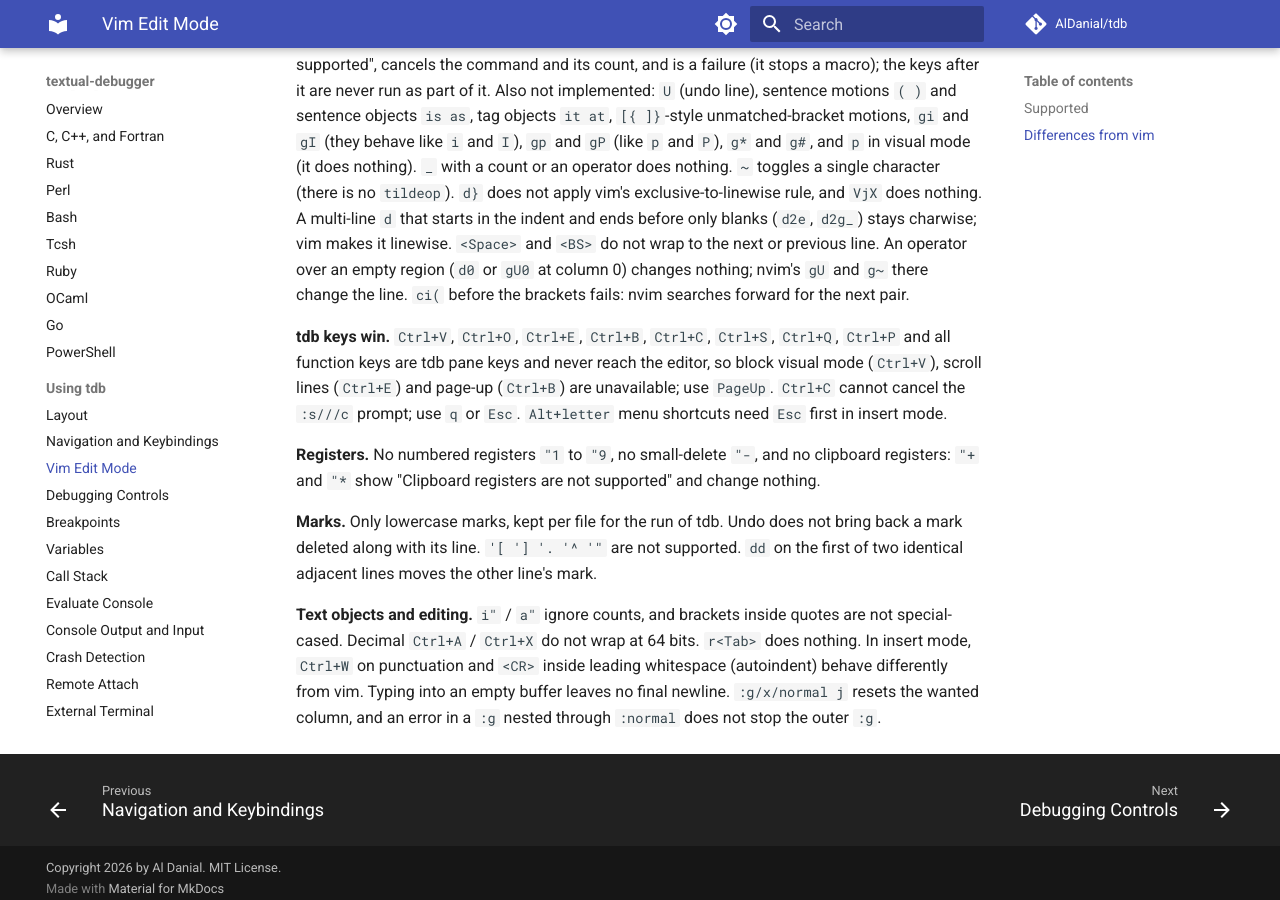
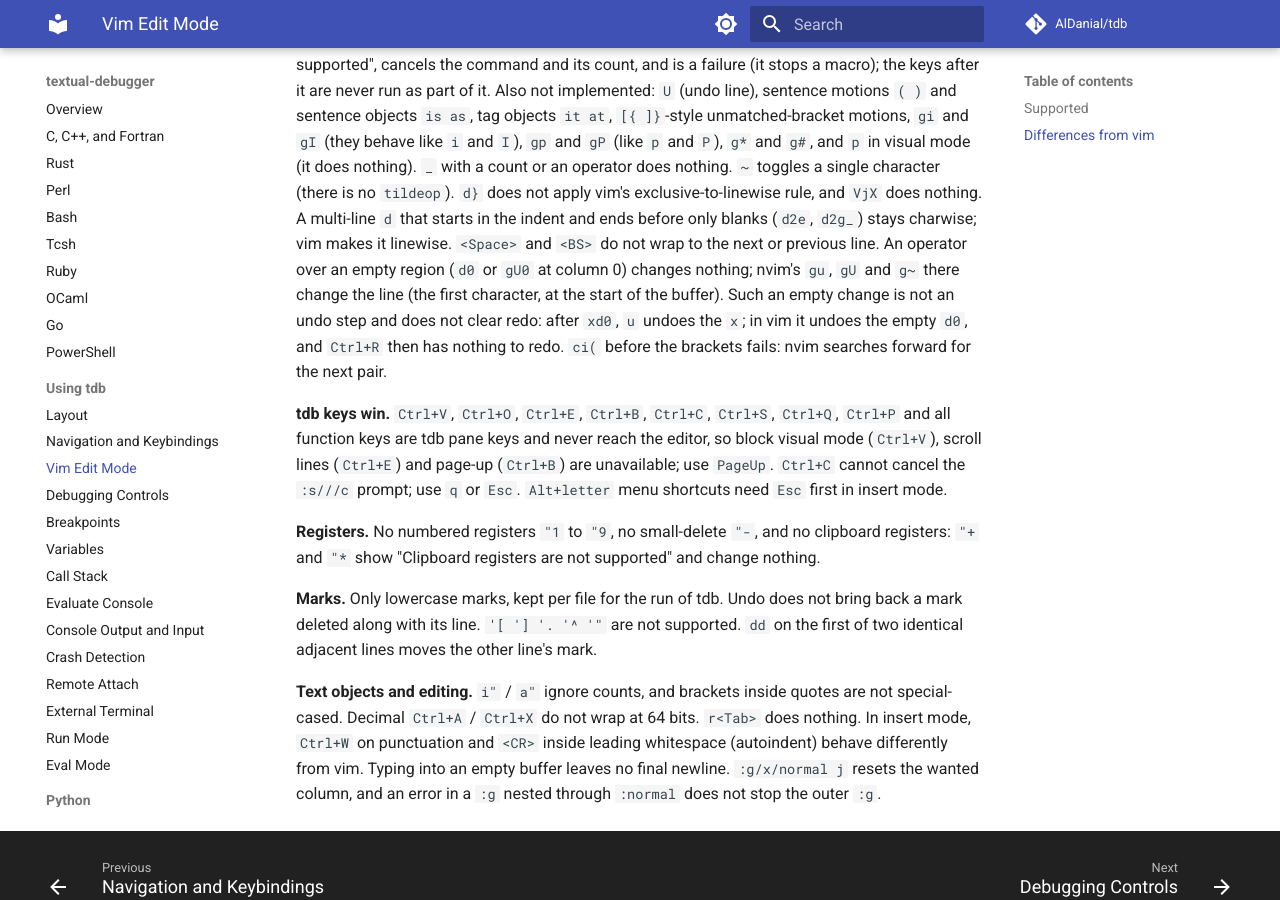
Before and after one commit to AlDanial/tdb, an MkDocs documentation site: the page built from docs/using/vim-edit-mode.md, in a window 1280 px wide and 900 px high, scrolled down 2765 px. Built offline with MkDocs 1.6.1 and Material for MkDocs 9.7.7, drawn with Linux system fonts in a browser that asks for light colours; comment, search, counter and statistics services are not loaded.

Commit message:
docs(vi): name gu with gU/g~, and the empty change and undo
gu changes the line over an empty region at column 0 in nvim too (only
the first character at the start of the buffer); an operator over an
empty region is not an undo step in tdb and does not clear redo, where
vim's op_delete saves one (xd0u: tdb undoes the x).

Co-Authored-By: Claude Opus 5.5 <noreply@anthropic.com>
Claude-Session: https://claude.ai/code/session_01MK66g5TYWWbX5zQfH81T9q

```diff
--- a/docs/using/vim-edit-mode.md
+++ b/docs/using/vim-edit-mode.md
@@ -133,8 +133,11 @@ does not apply vim's exclusive-to-linewise rule, and `VjX` does nothing.
 A multi-line `d` that starts in the indent and ends before only blanks
 (`d2e`, `d2g_`) stays charwise; vim makes it linewise. `<Space>` and
 `<BS>` do not wrap to the next or previous line. An operator over an
-empty region (`d0` or `gU0` at column 0) changes nothing; nvim's `gU`
-and `g~` there change the line.
+empty region (`d0` or `gU0` at column 0) changes nothing; nvim's `gu`,
+`gU` and `g~` there change the line (the first character, at the start
+of the buffer). Such an empty change is not an undo step and does not
+clear redo: after `xd0`, `u` undoes the `x`; in vim it undoes the empty
+`d0`, and `Ctrl+R` then has nothing to redo.
 `ci(` before the brackets fails: nvim searches forward for the next pair.
 
 **tdb keys win.** `Ctrl+V`, `Ctrl+O`, `Ctrl+E`, `Ctrl+B`, `Ctrl+C`,
```
